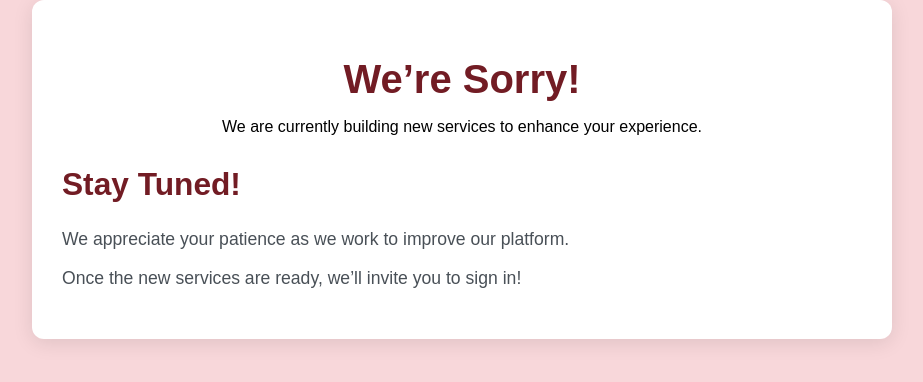
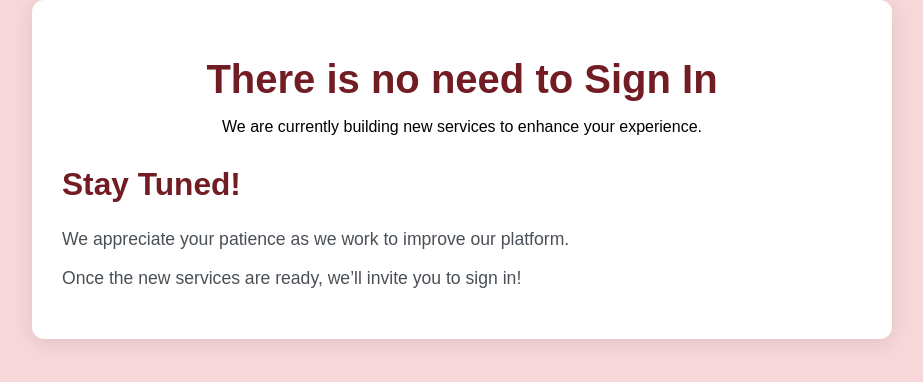
Before and after one commit to chamankhandelwal123/flyhooks, a plain HTML site: page sign.html in a window 1280 px wide. Shown: the whole page, without its empty margins (178-1101 px from the left). Drawn offline with Linux system fonts and the light colour scheme.

Commit message:
Update sign.html

```diff
--- a/sign.html
+++ b/sign.html
@@ -63,7 +63,7 @@
 <body>
     <div class="container">
         <header>
-            <h1>We’re Sorry!</h1>
+            <h1>There is no need to Sign In</h1>
             <p>We are currently building new services to enhance your experience.</p>
         </header>
         <section class="sorry-info">
```
